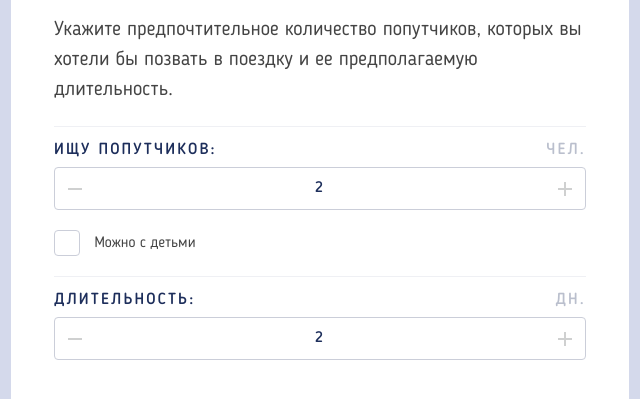
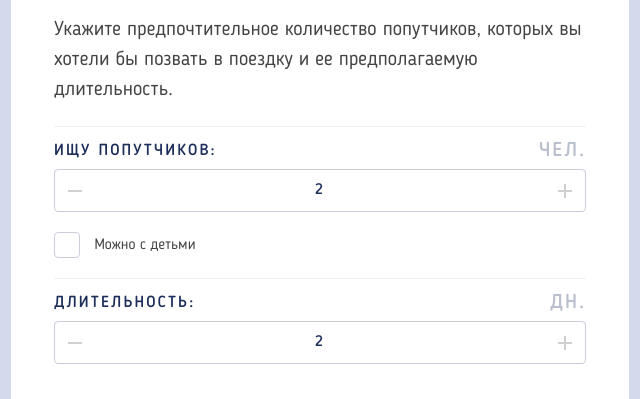
Before and after one commit to aibrohim/pognali, a website: page source/form.html in a window 1280 px wide. Shown: the part 1640-2039 px from the top of the page, 320-960 px from the left. Drawn offline with nearby package versions, Linux system fonts and the light colour scheme; files that its build step writes are made by us from their sources.

Commit message:
mistakes were corrected in module4-task2

```diff
--- a/source/form.html
+++ b/source/form.html
@@ -10,7 +10,7 @@
 <body>
   <header class="page-header">
     <div class="container page-header__wrapper">
-      <a href="#" class="page-header__logo">
+      <a href="index.html" class="page-header__logo">
         <img src="img/logo-mobile-white@1x.png" alt="Логотип компании Погнали" class="page-header__logo-img">
       </a>
       <button class="page-header__toggle" type="button"></button>
@@ -22,10 +22,10 @@
               <a href="#" class="site-list__link">о сервисе</a>
             </li>
             <li class="site-list__item">
-              <a href="form.html" class="site-list__link">направления</a>
+              <a class="site-list__link">направления</a>
             </li>
             <li class="site-list__item">
-              <a href="#" class="site-list__link">попутчики</a>
+              <a href="catalog.html" class="site-list__link">попутчики</a>
             </li>
           </ul>
           <ul class="main-nav__list user-list">
@@ -153,24 +153,25 @@
               <h3 class="steps-list__title">Шаг 1. <br> Даты пребывания</h3>
               <p class="steps-list__desc">Укажите предпочтительное количество попутчиков, которых вы хотели бы позвать в поездку и ее предполагаемую длительность.</p>
               <div class="steps-list__inputs">
-                <label for="companionNumber" class="steps-list__label steps-list__label--companion">
-                  <span class="steps-list__label-name">ищу попутчиков:</span>
+                <div class="steps-list__input-wrapper steps-list__input-wrapper--companion">
+                  <label for="companionNumber" class="steps-list__label">ищу попутчиков:</label>
                   <span class="steps-list__span">Чел.</span>
                   <div class="steps-list__number">
                     <button class="steps-list__input-button steps-list__input-button--min" type="button"></button>
                     <input class="steps-list__input" type="text" id="companionNumber" name="compnumber" value="2">
                     <button class="steps-list__input-button steps-list__input-button--max" type="button"></button>
                   </div>
-                </label>
-                <label for="travelDays" class="steps-list__label steps-list__label--duration">
-                  <span class="steps-list__label-name">Длительность:</span>
+                </div>
+                <div class="steps-list__input-wrapper steps-list__input-wrapper--duration">
+                  <label for="travelDays" class="steps-list__label">Длительность:</label>
                   <span class="steps-list__span">дн.</span>
                   <div class="steps-list__number">
                     <button class="steps-list__input-button steps-list__input-button--min" type="button"></button>
                     <input class="steps-list__input" type="text" id="travelDays" name="travelDays" value="2">
                     <button class="steps-list__input-button steps-list__input-button--max" type="button"></button>
                   </div>
-                </label>
+                </div>
+
                 <label class="steps-list__children" for="withchildren">
                   <input class="visually-hidden step-1__checkbox" type="checkbox" name="withchildren" id="withchildren">
                   <span class="steps-list__styled-checkbox"></span>
--- a/source/sass/blocks/steps-list.scss
+++ b/source/sass/blocks/steps-list.scss
@@ -87,13 +87,7 @@
   }
 }
 
-.steps-list__label {
-  color: #1d2e5b;
-  font-size: 16px;
-  font-weight: 500;
-  line-height: 16px;
-  text-transform: uppercase;
-  letter-spacing: 2.15px;
+.steps-list__input-wrapper {
   display: flex;
   justify-content: space-between;
   flex-wrap: wrap;
@@ -126,12 +120,33 @@
   }
 }
 
-.steps-list__label-name {
-  flex-basis: 219px;
+.steps-list__label {
+  color: #1d2e5b;
+  font-size: 16px;
+  font-weight: 500;
+  line-height: 16px;
+  text-transform: uppercase;
+  letter-spacing: 2.15px;
+
+  @media (min-width: $desktop-width) {
+    flex-basis: 219px;
+  }
 }
 
 .steps-list__span {
   opacity: 0.3;
+  color: #1d2e5b;
+  font-size: 16px;
+  font-weight: 500;
+  line-height: 16px;
+  text-transform: uppercase;
+  letter-spacing: 2.15px;
+
+  @media (min-width: $tablet-width) {
+    font-size: 20px;
+    line-height: 18px;
+    letter-spacing: 2px;
+  }
 
   @media (min-width: $desktop-width) {
     opacity: 1;
```
Also changed, not shown: source/catalog.html (+2 -2 lines), source/index.html (+2 -2 lines). Lines whose indentation alone changed are shown as unchanged.
